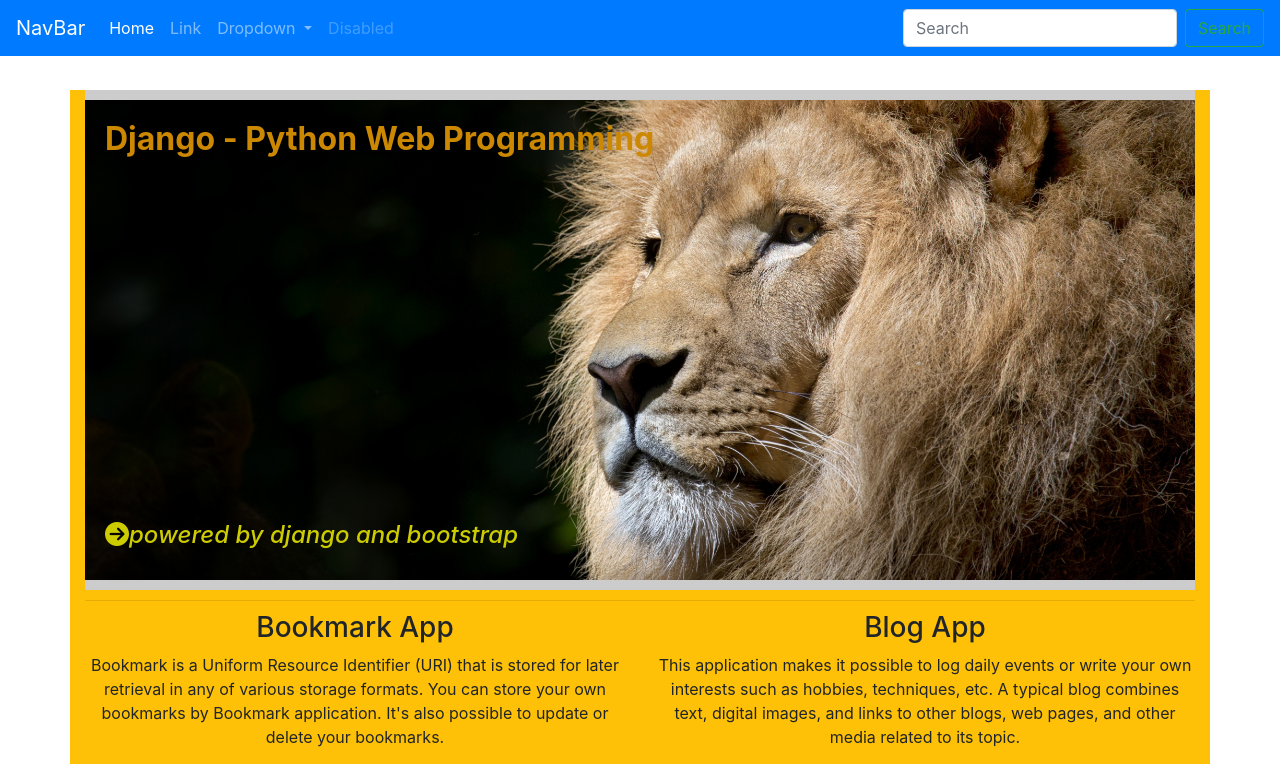
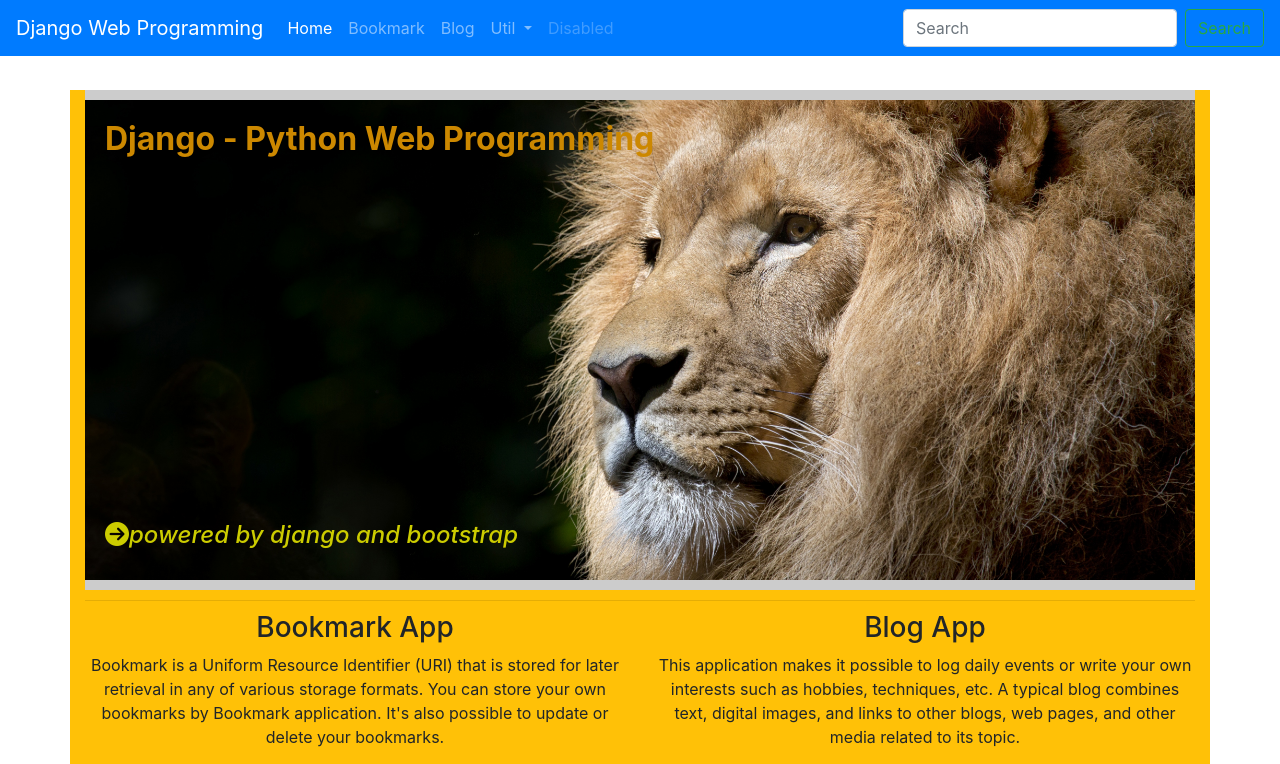
Before and after one commit to swerving-turtle/LikeLion-django-project-1, a Django app: page / in a window 1280 px wide. Shown: the top 764 px of the page. Run offline with Django 4.2, Linux system fonts and the light colour scheme; some libraries are stand-ins or nearby versions.

Commit message:
템플릿 수정

```diff
--- a/templates/base.html
+++ b/templates/base.html
@@ -14,7 +14,7 @@
 </head>
 <body style="padding-top: 90px">
 <nav class="navbar navbar-expand-lg navbar-dark bg-primary fixed-top">
-    <a class="navbar-brand" href="#">NavBar</a>
+    <a class="navbar-brand" href="#">Django Web Programming</a>
     <button class="navbar-toggler" type="button" data-toggle="collapse" data-target="#navbarSupportedContent">
         <span class="navbar-toggler-icon"></span>
     </button>
@@ -22,22 +22,25 @@
     <div class="collapse navbar-collapse" id="navbarSupportedContent">
         <ul class="navbar-nav mr-auto">
             <li class="nav-item active">
-                <a href="#" class="nav-link">
+                <a href="{% url 'home' %}" class="nav-link">
                     Home <span class="sr-only">current</span>
                 </a>
             </li>
             <li class="nav-item">
-                <a href="#" class="nav-link">Link</a>
+                <a href="{% url 'bookmark:index' %}" class="nav-link">Bookmark</a>
+            </li>
+            <li class="nav-item">
+                <a href="{% url 'blog:index' %}" class="nav-link">Blog</a>
             </li>
             <li class="nav-item dropdown">
                 <a href="#" class="nav-link dropdown-toggle" id="navbarDropdown" role="button" data-toggle="dropdown">
-                    Dropdown
+                    Util
                 </a>
                 <div class="dropdown-menu">
-                    <a href="#" class="dropdown-item">Action</a>
-                    <a href="#" class="dropdown-item">Another action</a>
+                    <a href="{% url 'admin:index' %}" class="dropdown-item">Admin</a>
                     <div class="dropdown-divider"></div>
-                    <a href="#" class="dropdown-item">Something else here</a>
+                    <a href="{% url 'blog:post_archive' %}" class="dropdown-item">Archive</a>
+                    <a href="{% url 'blog:search' %}" class="dropdown-item">Search</a>
                 </div>
             </li>
             <li class="nav-item">
```
Also changed, not shown: blog/templates/blog/post_search.html (added, +23 -0 lines).
